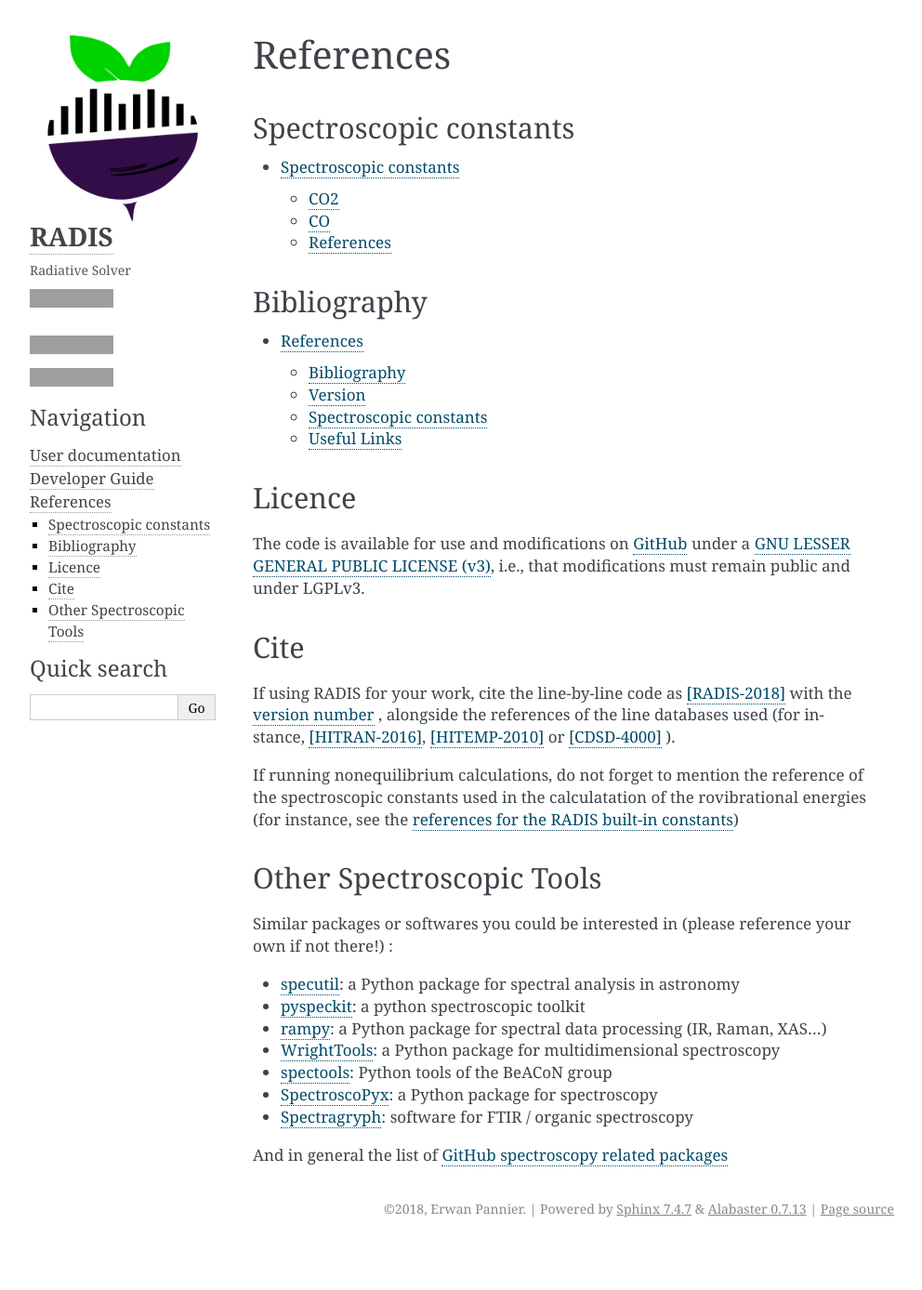
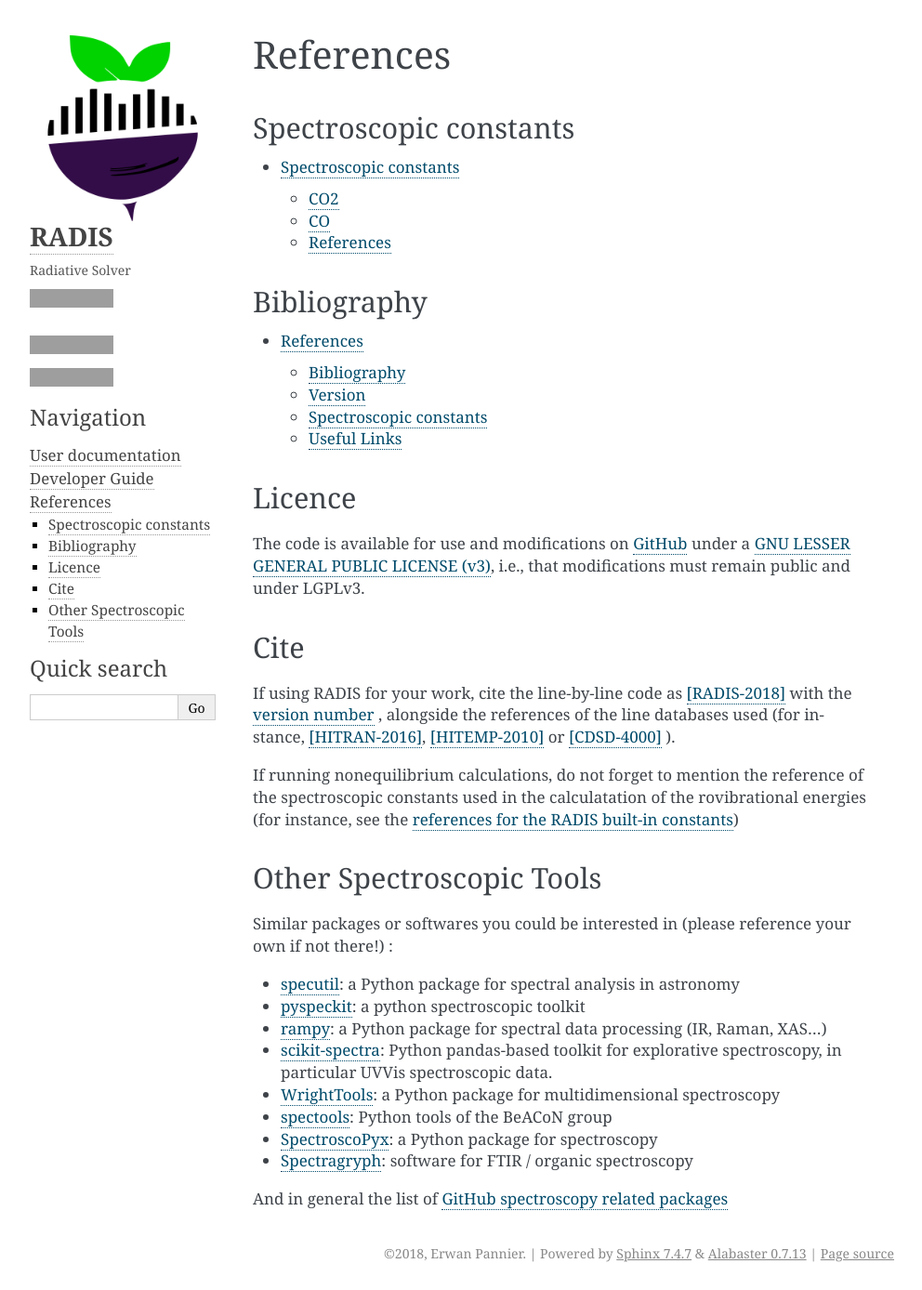
Before and after one commit to radis/radis, a Sphinx documentation site: the page built from docs/references.rst, in a window 1280 px wide, cut to the strip 0-1388 px from the top of the page. Shown: the whole strip at 93% size, without its empty margins (148-1140 px from the left). Built offline with Sphinx 7.4.7, drawn with Linux system fonts in a browser that asks for light colours; pages that are not in the unit, such as notebooks, are missing from menus; before the commit the page ends 1340 px from its top, so only the background shows below that; grey boxes are pictures that could not be loaded.

Commit message:
(docs) reference scikit-spectra

```diff
--- a/README.rst
+++ b/README.rst
@@ -248,6 +248,7 @@ Similar packages or softwares you could be interested in (please reference your
 - `specutil <https://github.com/astropy/specutils>`__: a Python package for spectral analysis in astronomy
 - `pyspeckit <https://github.com/pyspeckit/pyspeckit>`__: a python spectroscopic toolkit
 - `rampy <https://github.com/charlesll/rampy>`__: a Python package for spectral data processing (IR, Raman, XAS...)
+- `scikit-spectra <https://github.com/hugadams/scikit-spectra>`__: Python pandas-based toolkit for explorative spectroscopy, in particular UVVis spectroscopic data.
 - `WrightTools <https://joss.theoj.org/papers/a82637112ac3e03df961d4494bc927d4>`__: a Python package for multidimensional spectroscopy
 - `spectools <https://pyhdust.readthedocs.io/en/latest/spectools.html#module-pyhdust.spectools>`__: Python tools of the BeACoN group
 - `SpectroscoPyx <https://github.com/PlasmaPy/SpectroscoPyx>`__: a Python package for spectroscopy
--- a/docs/references.rst
+++ b/docs/references.rst
@@ -46,6 +46,7 @@ Similar packages or softwares you could be interested in (please reference your
 - `specutil <https://github.com/astropy/specutils>`__: a Python package for spectral analysis in astronomy
 - `pyspeckit <https://github.com/pyspeckit/pyspeckit>`__: a python spectroscopic toolkit
 - `rampy <https://github.com/charlesll/rampy>`__: a Python package for spectral data processing (IR, Raman, XAS...)
+- `scikit-spectra <https://github.com/hugadams/scikit-spectra>`__: Python pandas-based toolkit for explorative spectroscopy, in particular UVVis spectroscopic data.
 - `WrightTools <https://joss.theoj.org/papers/a82637112ac3e03df961d4494bc927d4>`__: a Python package for multidimensional spectroscopy
 - `spectools <https://pyhdust.readthedocs.io/en/latest/spectools.html#module-pyhdust.spectools>`__: Python tools of the BeACoN group
 - `SpectroscoPyx <https://github.com/PlasmaPy/SpectroscoPyx>`__: a Python package for spectroscopy
```
